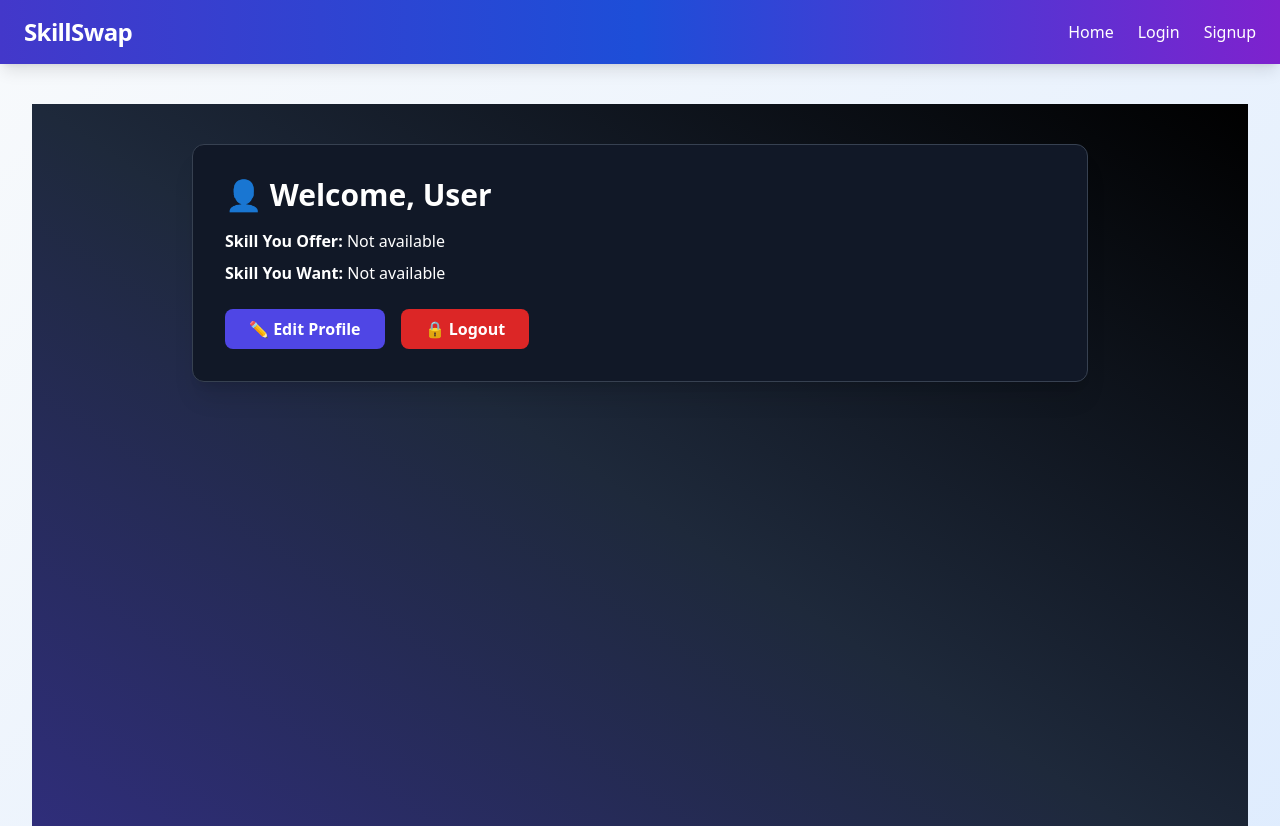
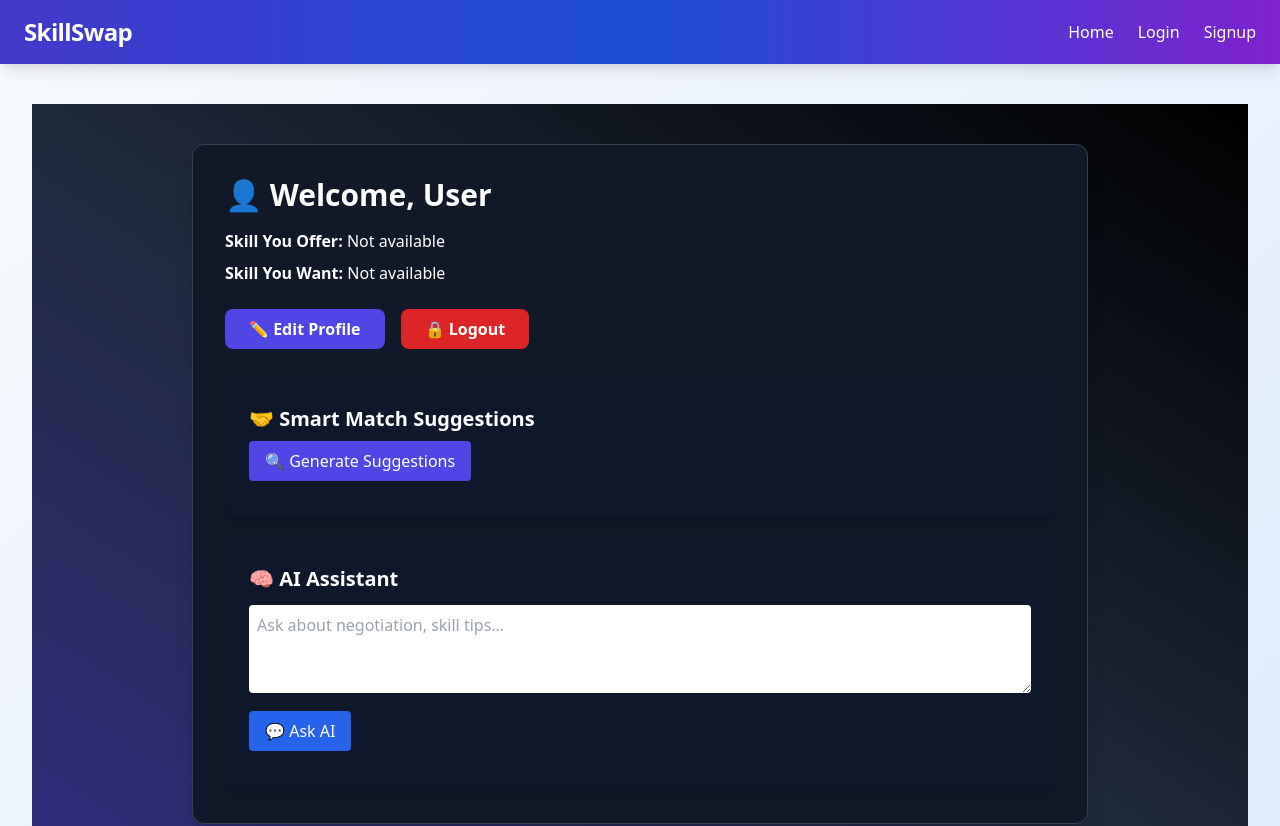
Before and after one commit to CodeNex-Club-SRMIST/hackslash-SkillSwap, a React (Vite) app in the folder frontend/: page /dashboard in a window 1280 px wide. Shown: the top 826 px of the page. Built offline with nearby package versions, Linux system fonts and the light colour scheme; no server answers.

Commit message:
Add the chatbot in the frontend

```diff
--- /dev/null
+++ b/frontend/src/components/ChatAssistant.jsx
@@ -0,0 +1,47 @@
+import React, { useState } from 'react';
+
+function ChatAssistant() {
+  const [input, setInput] = useState('');
+  const [response, setResponse] = useState('');
+  const [loading, setLoading] = useState(false);
+
+  const askAI = async () => {
+    if (!input.trim()) return;
+    setLoading(true);
+    try {
+      const res = await fetch('http://localhost:5000/api/ai/chat', {
+        method: 'POST',
+        headers: { 'Content-Type': 'application/json' },
+        body: JSON.stringify({ prompt: input }),
+      });
+      const data = await res.json();
+      setResponse(data.reply || 'No response.');
+    } catch {
+      setResponse('⚠️ Failed to get a reply.');
+    } finally {
+      setLoading(false);
+    }
+  };
+
+  return (
+    <div className="bg-slate-900 text-white p-6 rounded-xl shadow-lg mt-6">
+      <h3 className="text-xl font-semibold mb-3">🧠 AI Assistant</h3>
+      <textarea
+        rows="3"
+        value={input}
+        onChange={(e) => setInput(e.target.value)}
+        placeholder="Ask about negotiation, skill tips…"
+        className="w-full p-2 rounded text-black"
+      />
+      <button
+        onClick={askAI}
+        className="mt-3 bg-blue-600 px-4 py-2 rounded hover:bg-blue-700 transition"
+      >
+        💬 Ask AI
+      </button>
+      <p className="mt-4 whitespace-pre-wrap">{loading ? '⏳ Thinking...' : response}</p>
+    </div>
+  );
+}
+
+export default ChatAssistant;
--- /dev/null
+++ b/frontend/src/components/SkillSuggestion.jsx
@@ -0,0 +1,38 @@
+import React, { useState } from 'react';
+
+function SkillSuggestion({ offeredSkill, wantedSkill }) {
+  const [suggestions, setSuggestions] = useState('');
+  const [loading, setLoading] = useState(false);
+
+  const fetchSuggestions = async () => {
+    setLoading(true);
+    try {
+      const res = await fetch('http://localhost:5000/api/ai/skill-match', {
+        method: 'POST',
+        headers: { 'Content-Type': 'application/json' },
+        body: JSON.stringify({ offeredSkill, wantedSkill }),
+      });
+      const data = await res.json();
+      setSuggestions(data.suggestions || 'No suggestions found.');
+    } catch {
+      setSuggestions('⚠️ Error fetching suggestions.');
+    } finally {
+      setLoading(false);
+    }
+  };
+
+  return (
+    <div className="bg-slate-900 text-white p-6 rounded-xl shadow-lg mt-6">
+      <h3 className="text-xl font-semibold mb-2">🤝 Smart Match Suggestions</h3>
+      <button
+        onClick={fetchSuggestions}
+        className="bg-indigo-600 px-4 py-2 rounded hover:bg-indigo-700 transition"
+      >
+        🔍 Generate Suggestions
+      </button>
+      <p className="mt-3 whitespace-pre-wrap">{loading ? '⏳ Loading...' : suggestions}</p>
+    </div>
+  );
+}
+
+export default SkillSuggestion;
--- a/frontend/src/pages/Dashboard.jsx
+++ b/frontend/src/pages/Dashboard.jsx
@@ -1,5 +1,7 @@
 import React, { useEffect, useState } from 'react';
 import { useNavigate } from 'react-router-dom';
+import SkillSuggestion from '../components/SkillSuggestion';
+import ChatAssistant from '../components/ChatAssistant';
 
 function Dashboard() {
   const navigate = useNavigate();
@@ -52,7 +54,7 @@ function Dashboard() {
           <p><strong>Skill You Want:</strong> {skillWant}</p>
         </div>
 
-        <div className="flex gap-4">
+        <div className="flex gap-4 mb-8">
           <button
             onClick={() => navigate('/profile')}
             className="bg-indigo-600 hover:bg-indigo-700 px-6 py-2 rounded-lg font-semibold"
@@ -67,6 +69,12 @@ function Dashboard() {
             🔒 Logout
           </button>
         </div>
+
+        {/* 🔍 Smart Suggestions */}
+        <SkillSuggestion offeredSkill={skillOffer} wantedSkill={skillWant} />
+
+        {/* 💬 Chat Assistant */}
+        <ChatAssistant />
       </div>
     </section>
   );
```
